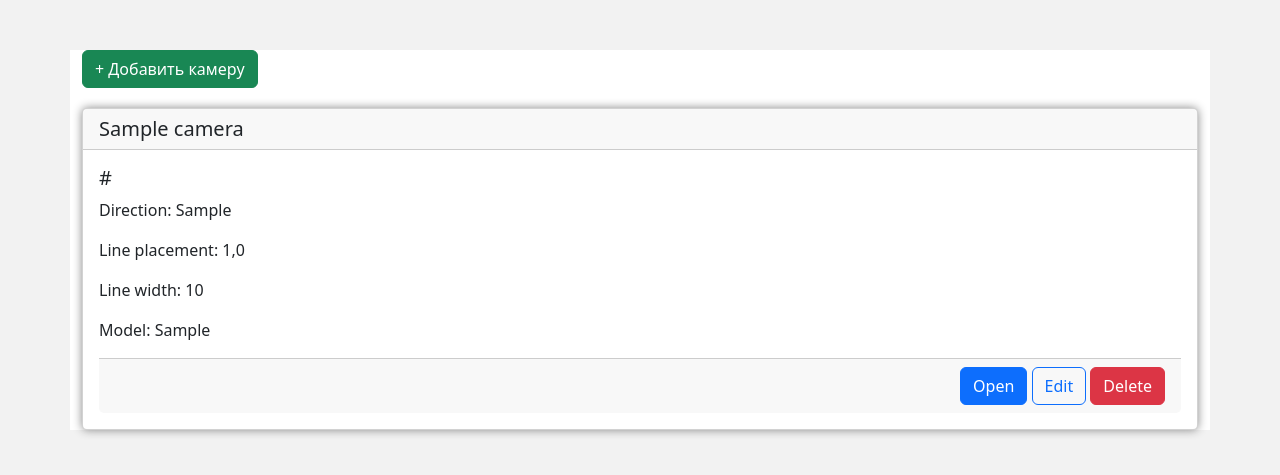
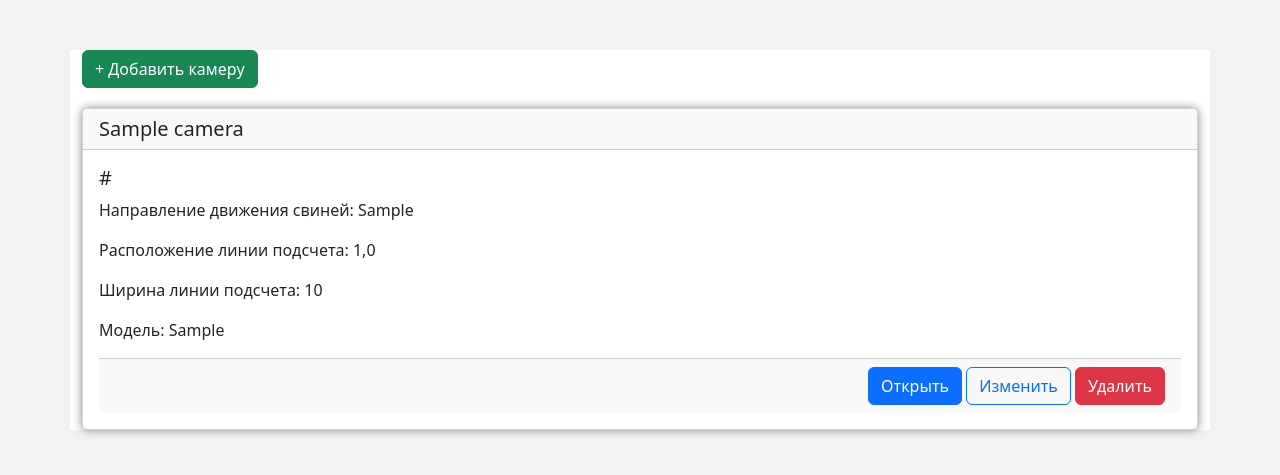
Before and after one commit to adanyaev/PigsProject, a Django app: page /cameras in a window 1280 px wide. Shown: the part 60-535 px from the top of the page. Run offline with Django 4.2, Linux system fonts and the light colour scheme; a user stored in the database is signed in; tables that the repository leaves empty hold one stand-in row (values such as "Sample post").

```diff
--- a/main/templates/main/cameras.html
+++ b/main/templates/main/cameras.html
@@ -33,16 +33,16 @@
                 </div>
                 <div class="mb-4">
                   <label for="model">Модель</label>
-                  <input type="text" name="model" id="model" class="form-control" placeholder="На данный момент недоступно">
+                  <input type="text" name="model" id="model" class="form-control" disabled placeholder="RTMDet-s">
                 </div>
             </form>
             <div class="modal-footer">
               <div class="spinner-border text-primary" id="submitSpinner" role="status" hidden>
-                <span class="visually-hidden">Loading...</span>
+                <span class="visually-hidden">Загрузка...</span>
               </div>
-                <button type="button" class="btn btn-secondary" data-bs-dismiss="modal">Close</button>
-                <button type="button" form="create_camera" id="createCameraBtn" class="btn btn-primary">Add</button>
-                <button type="button" form="create_camera" id="saveCameraBtn" class="btn btn-primary" hidden>Save</button>
+                <button type="button" class="btn btn-secondary" data-bs-dismiss="modal">Закрыть</button>
+                <button type="button" form="create_camera" id="createCameraBtn" class="btn btn-primary">Добавить</button>
+                <button type="button" form="create_camera" id="saveCameraBtn" class="btn btn-primary" hidden>Сохранить</button>
             </div>
         </div>
         </div>
@@ -56,20 +56,20 @@
           <h5 class="card-header">{{ camera.name }}</h5>
           <div class="card-body">
             <h5 class="card-title">{{ camera.url }}</h5>
-            <p class="card-text">Direction: {{ camera.direction }}</p>
-            <p class="card-text">Line placement: {{ camera.line_place }}</p>
-            <p class="card-text">Line width: {{ camera.line_width }}</p>
-            <p class="card-text">Model: {{ camera.model }}</p>
+            <p class="card-text">Направление движения свиней: {{ camera.direction }}</p>
+            <p class="card-text">Расположение линии подсчета: {{ camera.line_place }}</p>
+            <p class="card-text">Ширина линии подсчета: {{ camera.line_width }}</p>
+            <p class="card-text">Модель: {{ camera.model }}</p>
             <div class="card-footer text-end">
-              <a href="/camera/{{ camera.id }}" class="btn btn-primary">Open</a>
-              <a class="btn btn-outline-primary" data-bs-toggle="modal" data-bs-target="#exampleModal" onclick="editCamera('{{ camera.id }}')">Edit</a>
-              <a class="btn btn-danger delbutton" onclick="deleteCamera('{{ camera.id }}')">Delete</a>
+              <a href="/camera/{{ camera.id }}" class="btn btn-primary">Открыть</a>
+              <a class="btn btn-outline-primary" data-bs-toggle="modal" data-bs-target="#exampleModal" onclick="editCamera('{{ camera.id }}')">Изменить</a>
+              <a class="btn btn-danger delbutton" onclick="deleteCamera('{{ camera.id }}')">Удалить</a>
             </div>
           </div>
         </div>
       {% endfor %}
     {% else %}
-      <h2>No cameras yet</h2>
+      <h2>На данный момент камер нет</h2>
     {% endif %}
 
 </div>
--- a/main/templates/main/login.html
+++ b/main/templates/main/login.html
@@ -14,11 +14,11 @@
             Вход
           </div>
             <div class="mb-3">
-              <label for="inputUsername" class="form-label">Username</label>
+              <label for="inputUsername" class="form-label">Имя пользователя</label>
               <input type="text" class="form-control" id="username">
             </div>
             <div class="mb-3">
-              <label for="inputPassword" class="form-label">Password</label>
+              <label for="inputPassword" class="form-label">Пароль</label>
               <input type="password" class="form-control" id="password">
             </div>
             <div class="mb-3 form-check" id="remember">
--- a/main/templates/main/register.html
+++ b/main/templates/main/register.html
@@ -25,8 +25,8 @@
         <div class="card-body" id='card1'>
             <form id="reg">
             <div class="mb-3">
-                <label for="name" class="form-label">Username*</label>
-                <input type="text" name="username" form="reg" class="form-control" id="username" placeholder="Ваш юзернейм" required="required">
+                <label for="name" class="form-label">Имя пользователя*</label>
+                <input type="text" name="username" form="reg" class="form-control" id="username" placeholder="Имя пользователя" required="required">
               </div>
           <div class="mb-3">
             <label for="name" class="form-label">Имя*</label>
```
